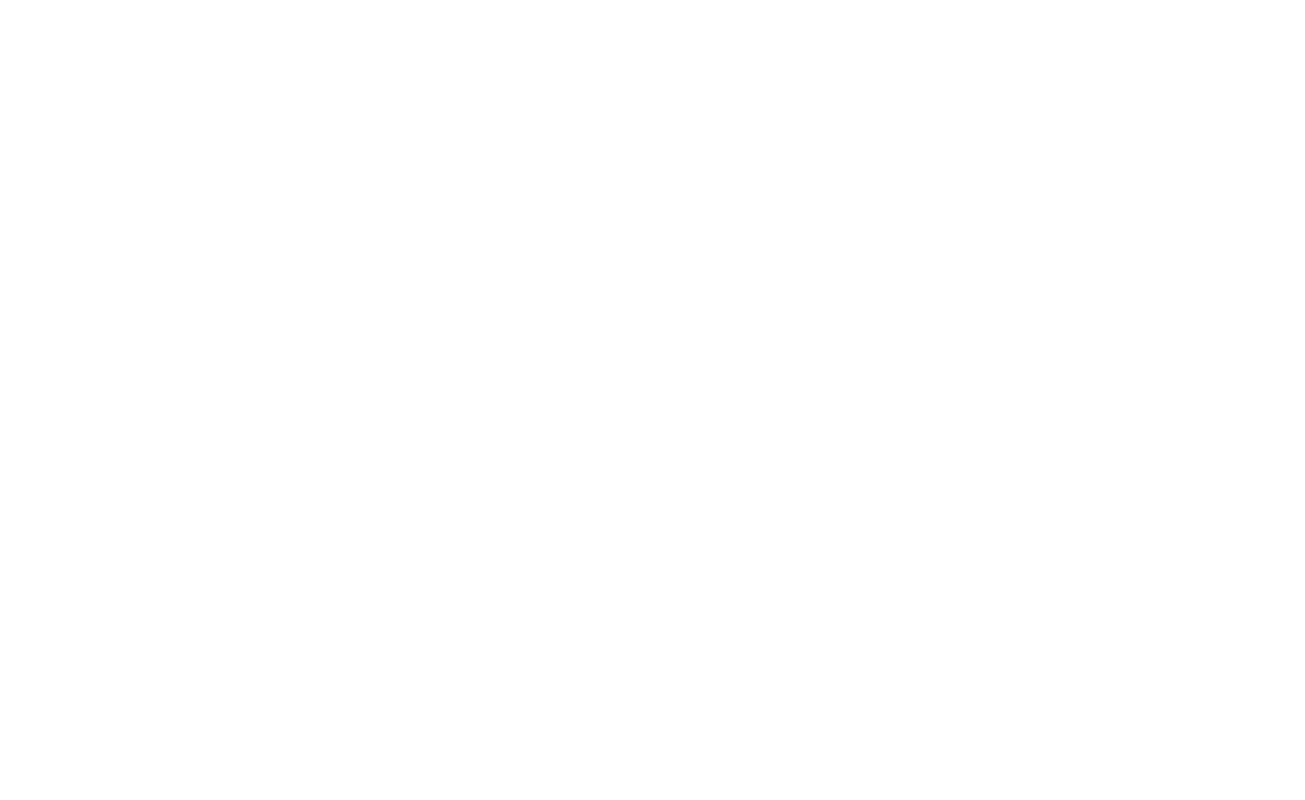
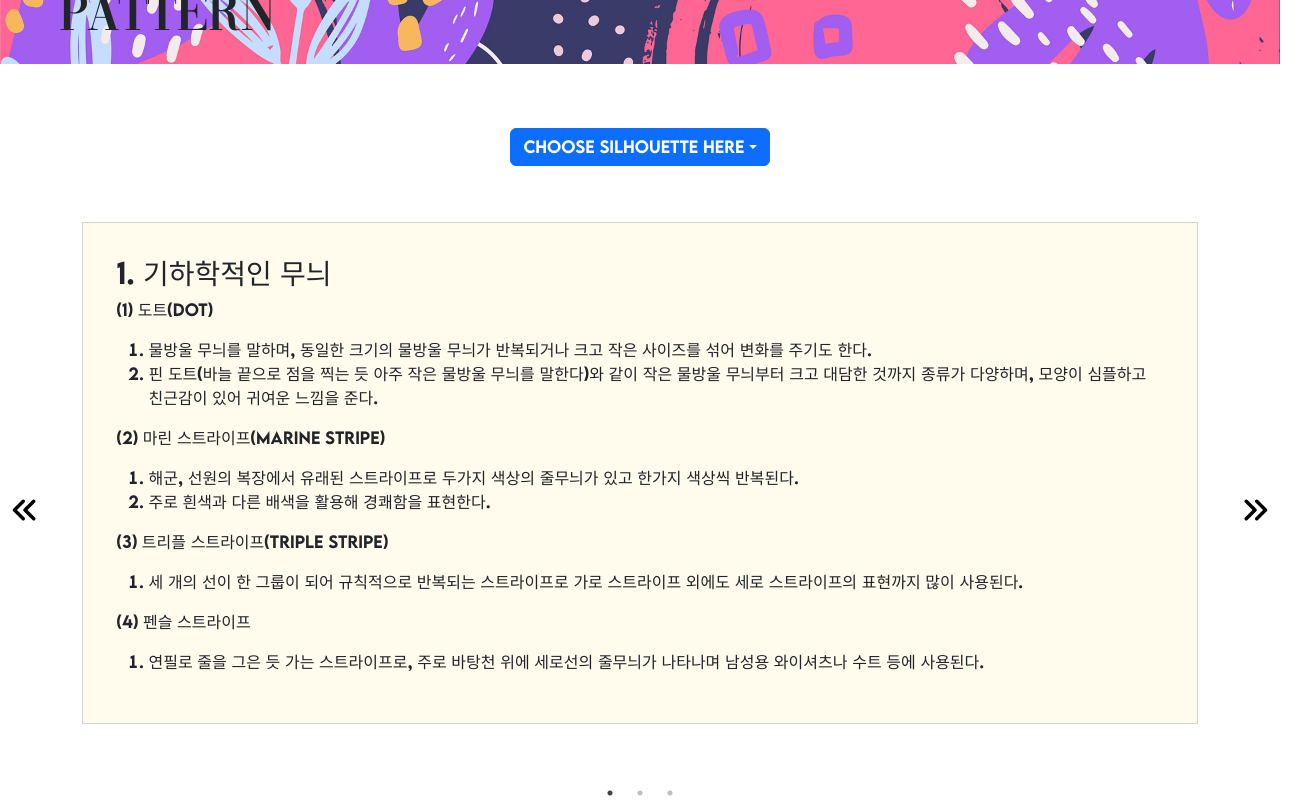
Before and after one commit to definitiomea/fashionary, a React (Create React App) app: page /pattern/1 in a window 1280 px wide. Before the commit this address had no page. Shown: the part 820-1620 px from the top of the page, 1305 px wide, since content can reach past the window. Before the commit the page ends 800 px from the top, so only its background shows below. Built offline with nearby package versions, Linux system fonts and the light colour scheme; data requests are answered from the project's data file; a web font is replaced by a local one.

Commit message:
route..?

```diff
--- a/src/App.js
+++ b/src/App.js
@@ -21,6 +21,7 @@ import { PrivatePage, PrivateColor } from './Routes/PrivageRoutes';
 
 import CategoryDetail from './Pages/detailfolder/CategoryDetail';
 import SilhouetteDetail from './Pages/detailfolder/SilhouetteDetail';
+import PatternDetail from './Pages/detailfolder/PatternDetail';
 
 function App() {
   const [authenticate, setAuthenticate] = useState(false);
@@ -36,7 +37,9 @@ function App() {
           <Route path='silhouette' element={<SilhouetteMain></SilhouetteMain>}>
             <Route path=':id' element={<SilhouetteDetail></SilhouetteDetail>}></Route>
           </Route>
-          <Route path='pattern' element={<PatternMain></PatternMain>}></Route>
+          <Route path='pattern' element={<PatternMain></PatternMain>}>
+            <Route path=':id' element={<PatternDetail></PatternDetail>}></Route>
+          </Route>
           <Route path='fabric' element={<FabricMain></FabricMain>}></Route>
           <Route path='category' element={<CategoryMain></CategoryMain>}>
             <Route path=':id' element={<CategoryDetail></CategoryDetail>}></Route>
--- a/src/Pages/PatternMain.jsx
+++ b/src/Pages/PatternMain.jsx
@@ -1,6 +1,30 @@
-import { Container, Row, Col } from "react-bootstrap";
+import { useEffect, useState } from "react";
+import { Container, Row, Col, Dropdown, DropdownButton } from "react-bootstrap";
+import { Outlet, useNavigate } from "react-router-dom";
 
 const PatternMain = () => {
+    const [pattcate, setPattcate] = useState(null);
+    const navigate = useNavigate();
+
+    const getPattcate = async () => {
+        let url = `http://localhost:5000/pattern/`
+        let response = await fetch(url);
+        let data = await response.json();
+        setPattcate(data);
+    }
+
+    useEffect(() => {
+        getPattcate();
+    },[]);
+
+    const dropToMove = () => {
+        const dropMove = [];
+        for(let i = 0; i < pattcate.length; i++) {
+            dropMove.push(<Dropdown.Item onClick={() => {navigate(`/pattern/${pattcate[i].id}`)}}>{pattcate[i].category}</Dropdown.Item>);
+        }
+        return dropMove;
+    }
+
     return (
         <>
             <main>
@@ -10,9 +34,18 @@ const PatternMain = () => {
                             <h1 className="visualsub">PATTERN</h1>
                         </div>
                         <Container>
-                            <div className="outlet">
-                                <h1>PATTERN MAIN HERE</h1>
-                            </div>
+                            <Row>
+                                <Col>
+                                    <div className="outlet">
+                                        <div className="dropcontain">
+                                            <DropdownButton id="dropdown-basic-button" title="Choose silhouette Here">
+                                                {pattcate && dropToMove()}
+                                            </DropdownButton>
+                                        </div>
+                                        <Outlet></Outlet>
+                                    </div>
+                                </Col>
+                            </Row>
                         </Container>
                     </section>
                 </article>
--- a/src/Pages/detailfolder/PatternDetail.jsx
+++ b/src/Pages/detailfolder/PatternDetail.jsx
@@ -1,7 +1,79 @@
+import React, { useState, useEffect } from "react";
+import { useParams } from "react-router-dom";
+
+import PrevArrow from "../../Modules/PrevArrow";
+import NextArrow from "../../Modules/NextArrow";
+
+import Slider from "react-slick";
+
 const PatternDetail = () => {
+    let { id } = useParams();
+
+    const [pattern, setPattern] = useState(null);
+
+    const settings = {
+        dots: true,
+        infinite: true,
+        speed: 500,
+        slidesToShow: 1,
+        slidesToScroll: 1,
+        prevArrow: <PrevArrow />,
+        nextArrow: <NextArrow />
+    };
+
+    useEffect(() => {
+        const getPattern = async () => {
+            let url = `http://localhost:5000/pattern/${id}`
+            let response = await fetch(url);
+            let data = await response.json();
+            setPattern(data);
+        }
+        getPattern();
+    },[id]);
+
     return (
         <>
-
+            <Slider {...settings}>
+                {pattern ? (
+                    pattern.including.map((item) => (
+                        <div className="contents-article">
+                            <h3>{item.section_title}</h3>
+                            {item.section1_title ? (<p>{item.section1_title}</p>) : ""}
+                            {item.section1 ? (
+                                <ol className="pat-section1">
+                                    {item?.section1.map((list) => (
+                                        <li>{item && list}</li>
+                                    ))}
+                                </ol>
+                            ) : ""}
+                            {item.section2_title ? (<p>{item.section2_title}</p>) : ""}
+                            {item.section2 ? (
+                                <ol className="pat-section2">
+                                    {item?.section2.map((list) => (
+                                        <li>{item && list}</li>
+                                    ))}
+                                </ol>
+                            ) : ""}
+                            {item.section3_title ? (<p>{item.section3_title}</p>) : ""}
+                            {item.section3 ? (
+                                <ol className="pat-section3">
+                                    {item?.section3.map((list) => (
+                                        <li>{item && list}</li>
+                                    ))}
+                                </ol>
+                            ) : ""}
+                            {item.section4_title ? (<p>{item.section4_title}</p>) : ""}
+                            {item.section4 ? (
+                                <ol className="pat-section4">
+                                    {item?.section4.map((list) => (
+                                        <li>{item && list}</li>
+                                    ))}
+                                </ol>
+                            ) : ""}
+                        </div>
+                    ))
+                ) : ""}
+            </Slider>
         </>
     );
 }
```
